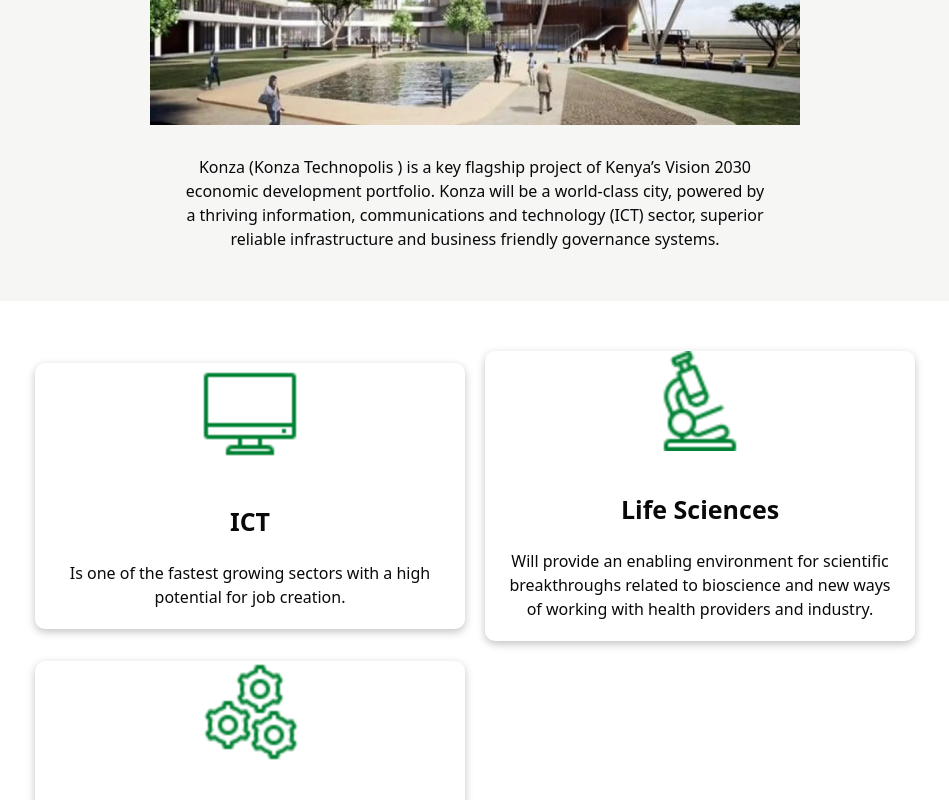
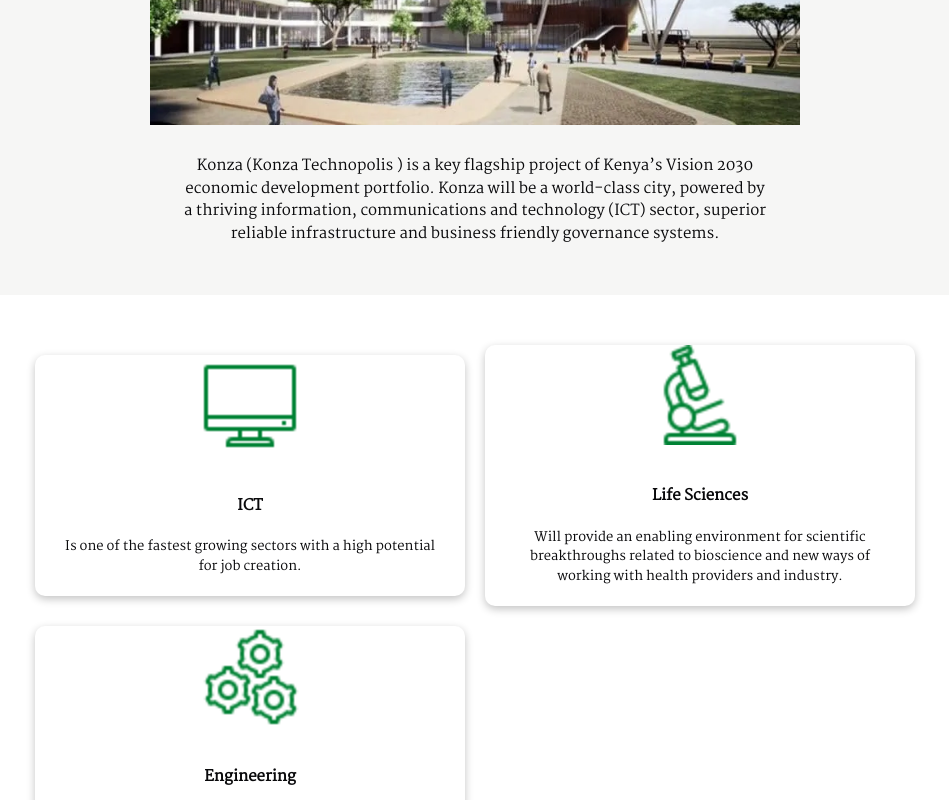
Before and after one commit to blackninja81/konza-city, a Next.js app: page / in a window 1280 px wide. Shown: the part 1020-1820 px from the top of the page, without its empty margins (165-1114 px from the left). Built offline with nearby package versions, Linux system fonts and the light colour scheme.

Commit message:
[BUG] updated font sizes

```diff
--- a/src/components/about/about.scss
+++ b/src/components/about/about.scss
@@ -1,11 +1,23 @@
 $background-1: #f0eee9;
 $background-2: #f6f6f5;
+
+@font-face {
+    font-family: "Cormorant";
+    src: url("../../app/fonts/Martel/Martel-Regular.ttf");
+    font-weight: normal;
+  }
+  @font-face {
+    font-family: "Triong";
+    src: url("../../app/fonts/Trirong/Trirong-Regular.ttf") format("ttf");
+    font-weight: normal;
+  }
 
 .about-container{
     padding: 20px;
     display: grid;
     justify-content: center;
     align-items: center;
+    font-family: Cormorant;
     background-color: $background-2;
     grid-template-columns: repeat(auto-fill, minmax(150px, 650px));
 .about-text{
@@ -14,5 +26,6 @@
     display: flex;
     justify-content: center;
     align-items: center;
+    font-size: 15px;
 }
 }
--- a/src/components/cluster/cluster.scss
+++ b/src/components/cluster/cluster.scss
@@ -1,7 +1,19 @@
+@font-face {
+    font-family: "Cormorant";
+    src: url("../../app/fonts/Martel/Martel-Regular.ttf");
+    font-weight: normal;
+  }
+  @font-face {
+    font-family: "Triong";
+    src: url("../../app/fonts/Trirong/Trirong-Regular.ttf") format("ttf");
+    font-weight: normal;
+  }
+
 .cluster-container{
     display: flex;
     justify-content: center;
     align-items: center;
+    font-family: Cormorant;
     padding: 20px;
 }
 .card-container{
@@ -32,8 +44,11 @@
     text-align: center;
     h3{
         font-weight: bold;
-        font-size: 25px;
+        font-size: 15px;
         padding: 20px 0;
+    }
+    p{
+        font-size: 13px;
     }
 }
 Button{
--- a/src/components/landing/landing.scss
+++ b/src/components/landing/landing.scss
@@ -7,12 +7,6 @@
     src: url("../../app/fonts/Martel/Martel-Regular.ttf");
     font-weight: normal;
   }
-//   @font-face {
-//     font-family: "Anton";
-//     src: url("../../app/fonts/fonts/roboto/Roboto-Bold.ttf");
-//     font-weight: normal;
-//   }
-
   @font-face {
     font-family: "Triong";
     src: url("../../app/fonts/Trirong/Trirong-Regular.ttf") format("ttf");
--- a/src/components/opportunities/opportunity.scss
+++ b/src/components/opportunities/opportunity.scss
@@ -1,4 +1,15 @@
+@font-face {
+    font-family: "Cormorant";
+    src: url("../../app/fonts/Martel/Martel-Regular.ttf");
+    font-weight: normal;
+  }
+  @font-face {
+    font-family: "Triong";
+    src: url("../../app/fonts/Trirong/Trirong-Regular.ttf") format("ttf");
+    font-weight: normal;
+  }
 .opportunity-container{
+    font-family: Cormorant;
     text-align: center;
     padding: 20px 0;
     background-color: #f6f6f5;
```
